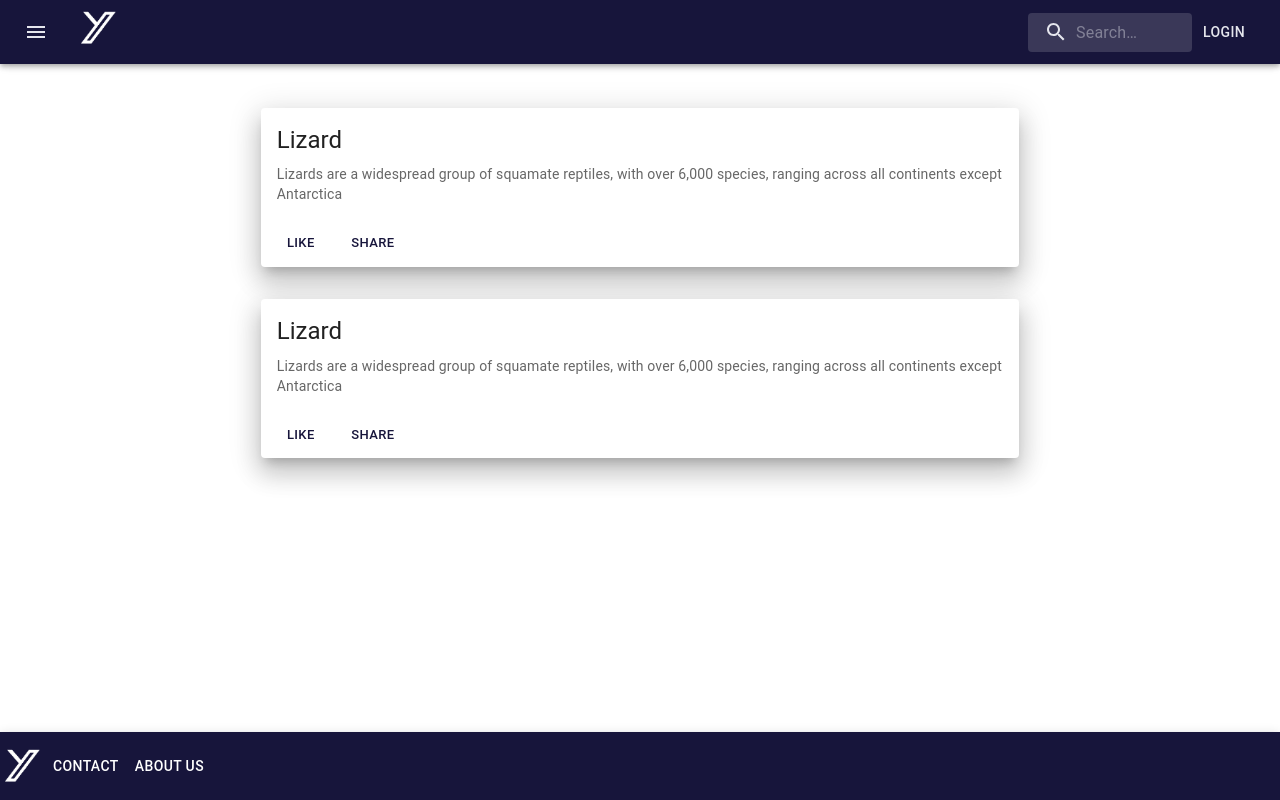
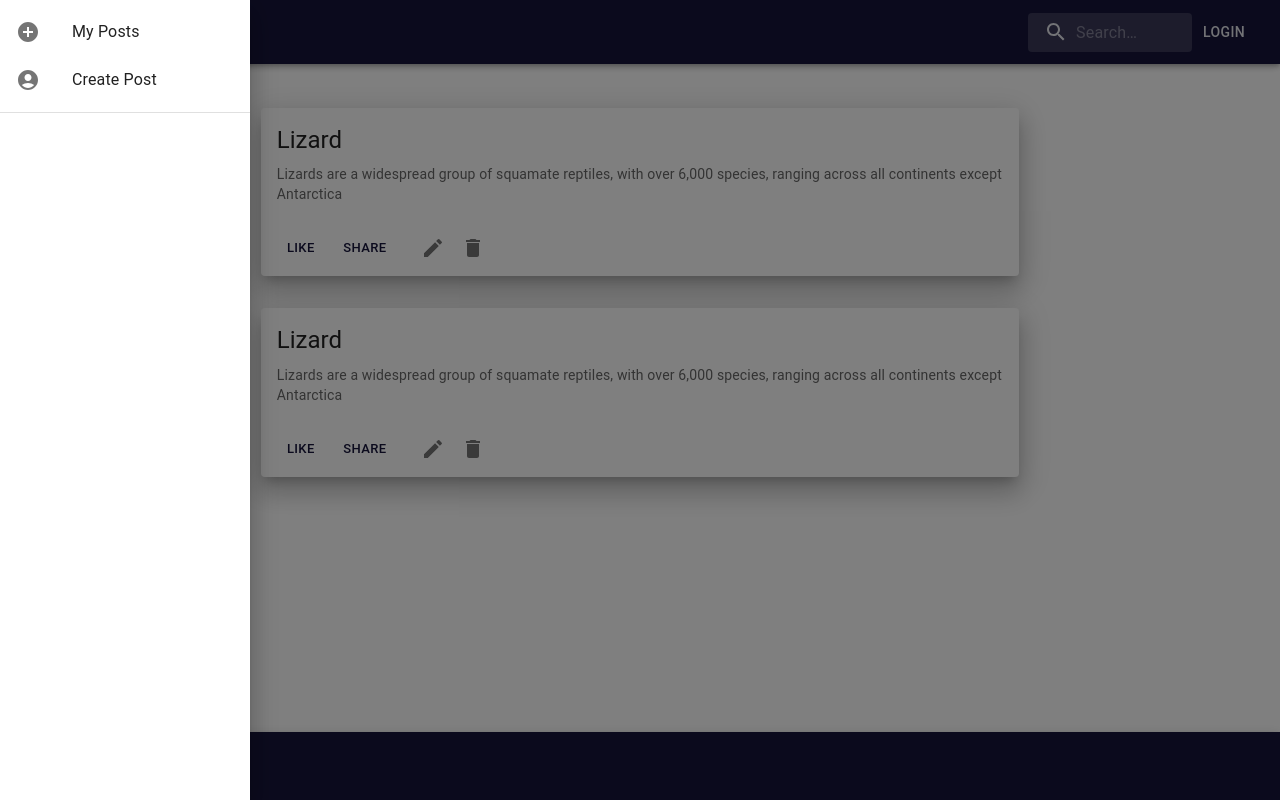
Before and after one commit to cjgarcia12/twitterClone, a React (Vite) app: page / in a window 1280 px wide. Both pictures are taken after a click on the button 36 px from the left and 32 px from the top of the page. Built offline with nearby package versions, Linux system fonts and the light colour scheme.

Commit message:
Added Edit and Delete buttons to the CardPosts, and Made the side bar page for my posts and Create

```diff
--- a/src/App.jsx
+++ b/src/App.jsx
@@ -26,7 +26,7 @@ const theme = createTheme({
 
 export default function App() {
   return (
-    <ThemeProvider theme={theme}>
+    <ThemeProvider theme={ theme }>
         <HeaderBar />
         <Grid container spacing={4} sx={{ paddingTop: '100px'}}>
           <Grid item xs={12}>
@@ -36,7 +36,6 @@ export default function App() {
             <CardPost />
           </Grid>
         </Grid>
-
         <FooterBar className='footer'/>
     </ThemeProvider>
   )
--- a/src/components/CardPosts.jsx
+++ b/src/components/CardPosts.jsx
@@ -1,8 +1,12 @@
-import Card from '@mui/material/Card';
-import CardActions from '@mui/material/CardActions';
-import CardContent from '@mui/material/CardContent';
-import Button from '@mui/material/Button';
-import Typography from '@mui/material/Typography';
+// import Card from '@mui/material/Card';
+// import CardActions from '@mui/material/CardActions';
+// import CardContent from '@mui/material/CardContent';
+// import Button from '@mui/material/Button';
+// import Typography from '@mui/material/Typography';
+import EditIcon from '@mui/icons-material/Edit';
+import DeleteIcon from '@mui/icons-material/Delete';
+// import IconButton from '@mui/material/IconButton';
+import { Stack, Card, CardActions, CardContent, Button, Typography, IconButton } from '@mui/material';
 
 export default function CardPosts() {
   return (
@@ -18,8 +22,26 @@ export default function CardPosts() {
                 </Typography>
             </CardContent>
             <CardActions>
-                <Button size="small">Like</Button>
-                <Button size="small">Share</Button>
+                <Stack
+                    direction='row'
+                    justifyContent='space-between'
+                    alignItems='center'
+                    spacing={2}
+                >
+                <div>
+                    <Button size="small">Like</Button>
+                    <Button size="small">Share</Button>
+                </div>
+                <div>
+                    <IconButton aria-label='edit'>
+                        <EditIcon />
+                    </IconButton>
+                    <IconButton aria-label='delete'>
+                        <DeleteIcon />
+                    </IconButton>
+                </div>
+                </Stack>
+
             </CardActions>
         </Card>
     </>
--- a/src/components/HeaderBar.jsx
+++ b/src/components/HeaderBar.jsx
@@ -1,9 +1,36 @@
-import  MenuIcon  from '@mui/icons-material/Menu';
-import { AppBar, Box, Toolbar, Typography, Button, IconButton, InputBase} from '@mui/material';
+import * as React from 'react';
+import MenuIcon from '@mui/icons-material/Menu';
+import { AppBar, Box, Toolbar, Typography, Button, IconButton, InputBase, Drawer, List, ListItemIcon, Divider, ListItem, ListItemButton, ListItemText } from '@mui/material';
 import { styled, alpha } from '@mui/material/styles';
 import SearchIcon from '@mui/icons-material/Search';
+import AddCircleIcon from '@mui/icons-material/AddCircle';
+import AccountCircleIcon from '@mui/icons-material/AccountCircle';
 
 export default function HeaderBar() {
+  const [open, setOpen] = React.useState(false);
+
+  const toggleDrawer = (newOpen) => () => {
+    setOpen(newOpen);
+  };
+
+  const DrawerList = (
+    <Box sx={{ width: 250 }} role="presentation" onClick={toggleDrawer(false)}>
+      <List>
+        {['My Posts', 'Create Post'].map((text, index) => (
+          <ListItem key={text} disablePadding>
+            <ListItemButton>
+              <ListItemIcon>
+                {index % 2 === 0 ? <AddCircleIcon /> : <AccountCircleIcon />}
+              </ListItemIcon>
+              <ListItemText primary={text} />
+            </ListItemButton>
+          </ListItem>
+        ))}
+      </List>
+      <Divider />
+    </Box>
+  );
+
   const Search = styled('div')(({ theme }) => ({
     position: 'relative',
     borderRadius: theme.shape.borderRadius,
@@ -56,11 +83,15 @@ export default function HeaderBar() {
             color="inherit"
             aria-label="menu"
             sx={{ mr: 2 }}
+            onClick={toggleDrawer(true)}
           >
             <MenuIcon />
           </IconButton>
+          <Drawer open={open} onClose={toggleDrawer(false)}>
+            {DrawerList}
+          </Drawer>
           <Typography variant="h6" component="div" sx={{ flexGrow: 1 }}>
-            <img src="/images/Y-logo.png" alt="Logo" style={{ width: 45}} />
+            <img src="/images/Y-logo.png" alt="Logo" style={{ width: 45 }} />
           </Typography>
           <Search>
             <SearchIconWrapper>
```
